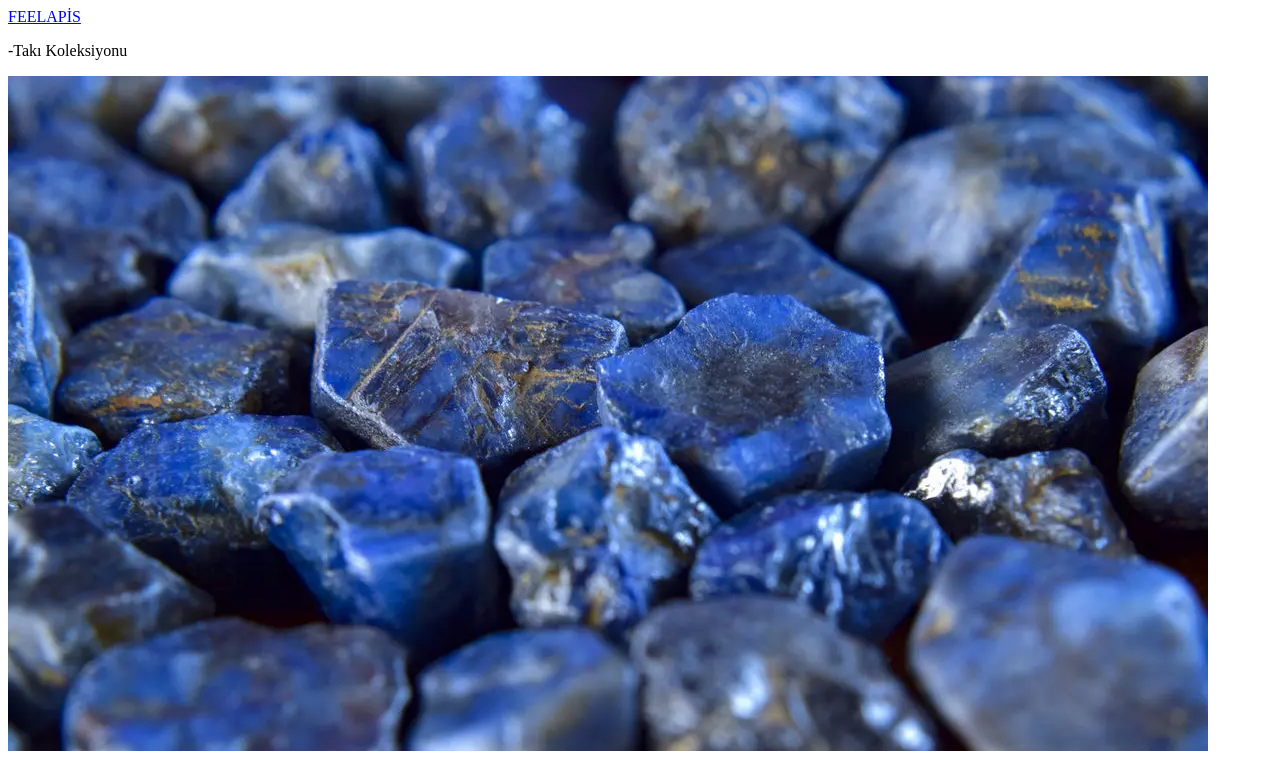
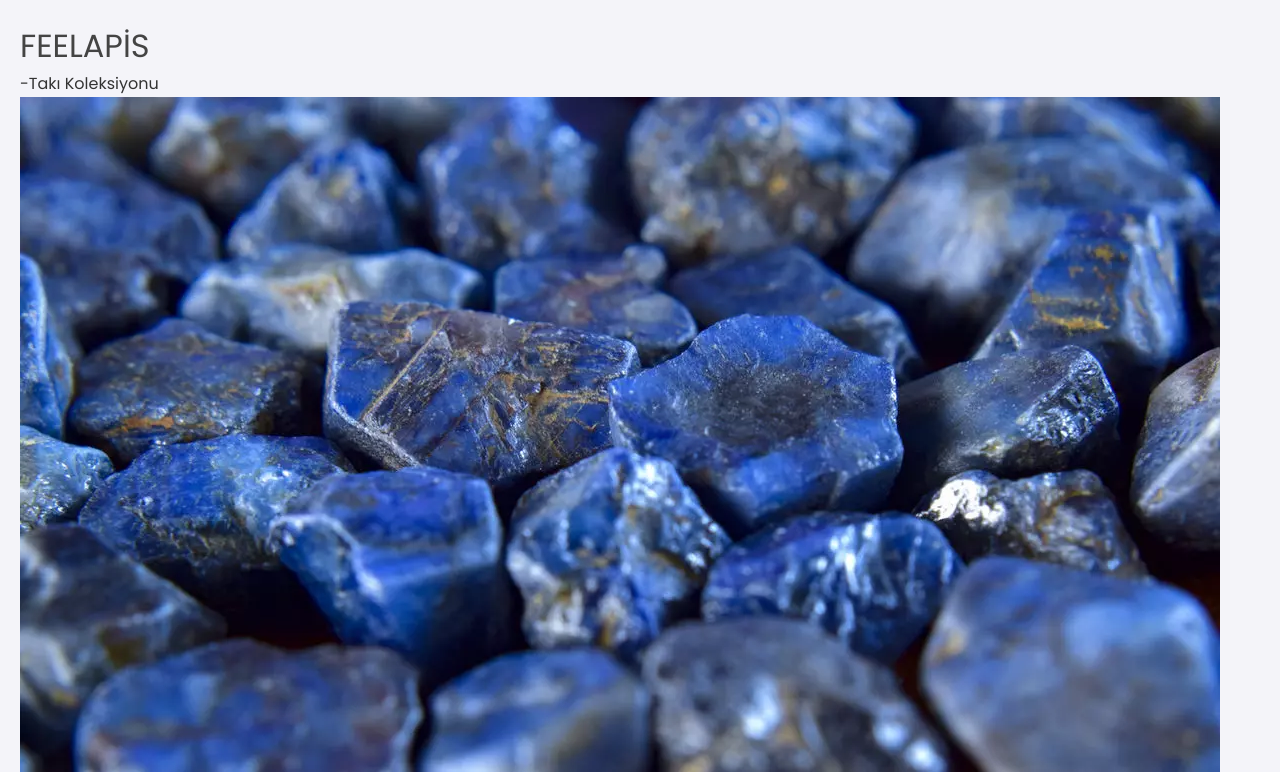
Before and after one commit to erenusul/web_sitesi_gelistirme, a plain HTML site: page index.html in a window 1280 px wide. Shown: the top 772 px of the page. Drawn offline with Linux system fonts and the light colour scheme.

Commit message:
"style.css Sayfasına *,a,body etiketlerinin css özellikleri eklendi."

```diff
--- a/style.css
+++ b/style.css
@@ -1 +1,22 @@
 @import url('https://fonts.googleapis.com/css2?family=Poppins:wght@300;400;600&display=swap');
+
+* {
+    margin: 0;
+    padding: 0;
+    box-sizing: border-box;
+}
+
+a {
+    font-size: 32px;
+    color: #444;
+    margin-bottom: 5px;
+    text-decoration: none;
+}
+
+body {
+    font-family: 'Poppins', sans-serif;
+    background-color: #f4f4f9;
+    color: #333;
+    line-height: 1.6;
+    padding: 20px;
+}
```
